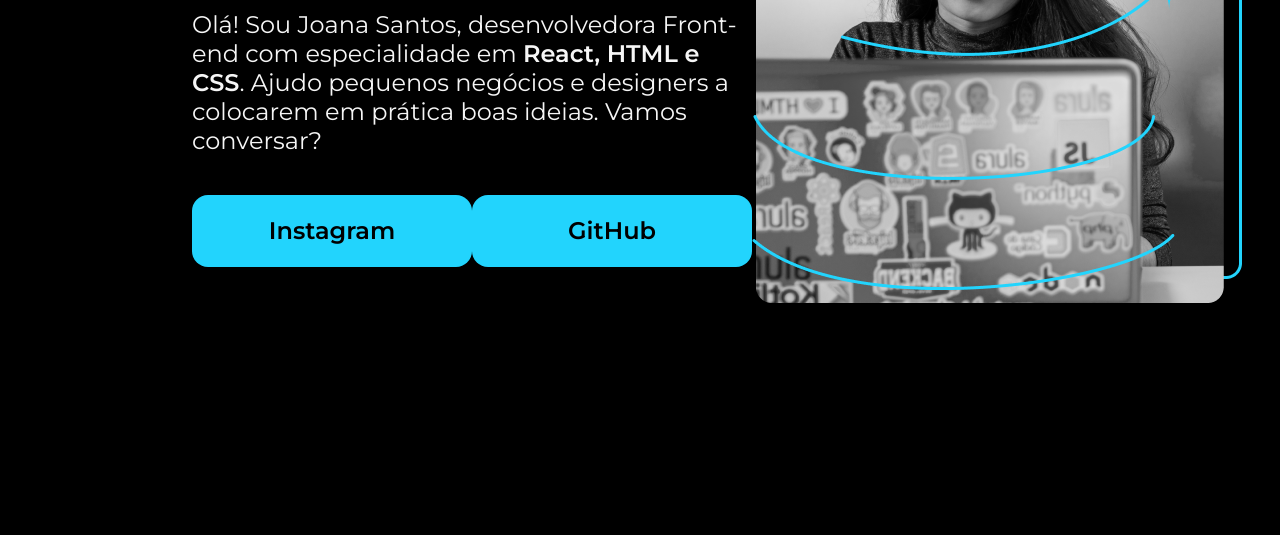
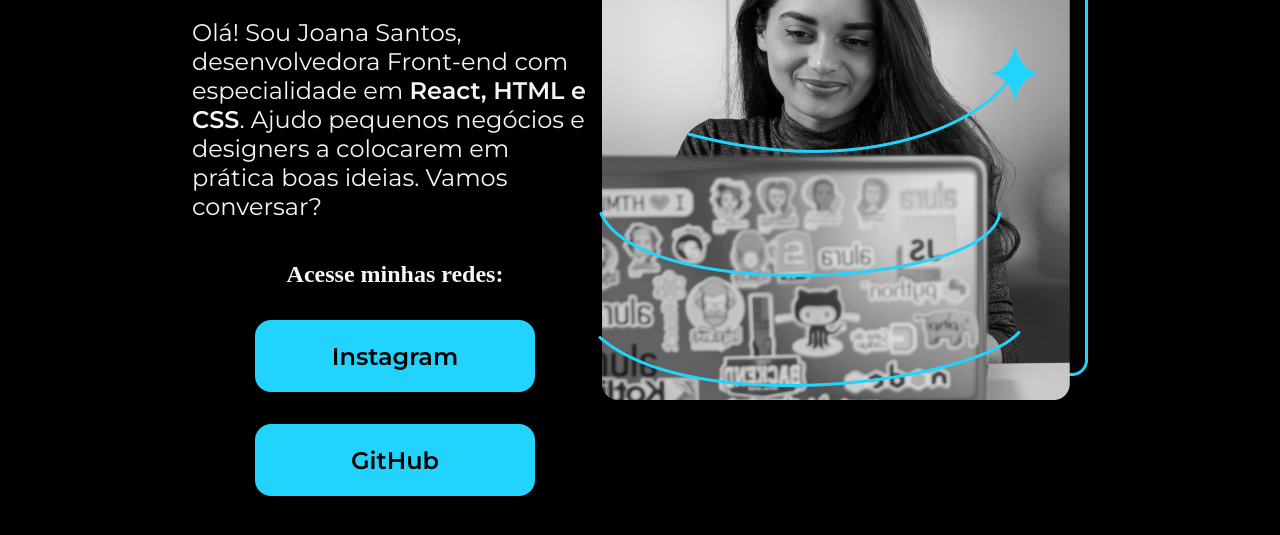
Before and after one commit to Henriquemcc/formacao-html-css_-_alura, a plain HTML site: page HTML e CSS: cabeçalho, footer e variáveis CSS/Portfolio/index.html in a window 1280 px wide. Shown: the part 375-910 px from the top of the page. Drawn offline with nearby package versions, Linux system fonts and the light colour scheme.

Commit message:
Parte 4 da aula 1 do curso 'HTML e CSS: cabeçalho, footer e variáveis CSS'.

```diff
--- a/HTML e CSS: cabeçalho, footer e variáveis CSS/Portfolio/index.html
+++ b/HTML e CSS: cabeçalho, footer e variáveis CSS/Portfolio/index.html
@@ -13,6 +13,7 @@
             <h1 class="apresentacao__conteudo__titulo">Eleve seu negócio digital a outro nível <strong class="titulo-destaque">com um Front-end de qualidade!</strong></h1>
             <p class="apresentacao__conteudo__texto">Olá! Sou Joana Santos, desenvolvedora Front-end com especialidade em <strong>React, HTML e CSS</strong>. Ajudo pequenos negócios e designers a colocarem em prática boas ideias. Vamos conversar?</p>
             <div class="apresentacao__links">
+                <h2>Acesse minhas redes:</h2>
                 <a class="apresentacao__links__link" href="https://instagram.com">Instagram</a>
                 <a class="apresentacao__links__link" href="https://github.com">GitHub</a>
             </div>
--- a/HTML e CSS: cabeçalho, footer e variáveis CSS/Portfolio/style.css
+++ b/HTML e CSS: cabeçalho, footer e variáveis CSS/Portfolio/style.css
@@ -42,7 +42,10 @@ body {
 
 .apresentacao__links {
     display: flex;
+    flex-direction: column;
     justify-content: space-between;
+    align-items: center;
+    gap: 32px;
 }
 
 .apresentacao__links__link {
```
